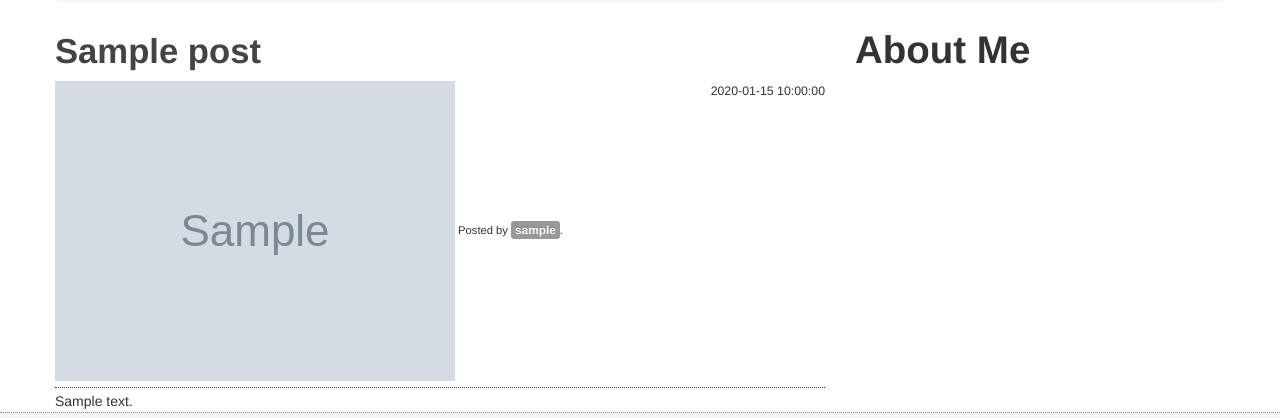
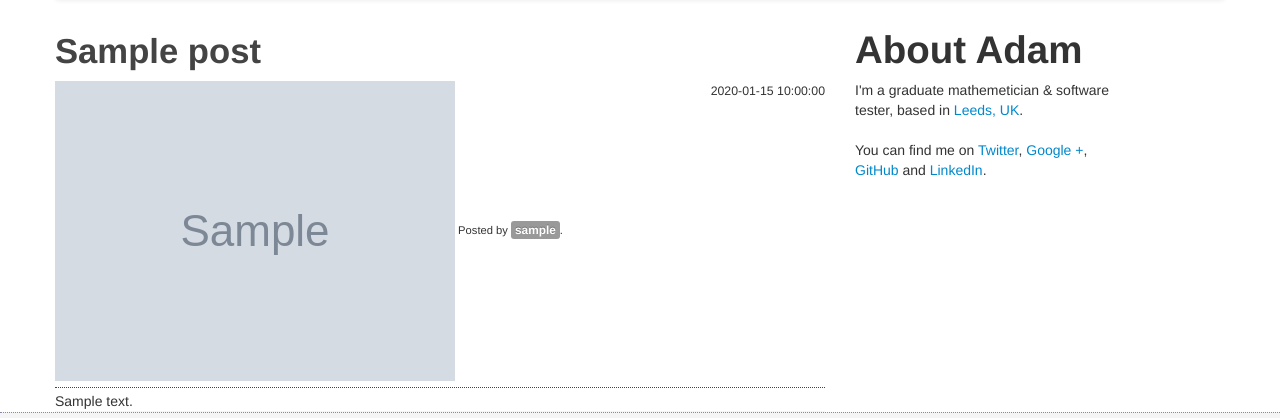
Before and after one commit to ant1441/flask-blog, a Python web app: template blog/templates/index.html in a window 1280 px wide. Shown: the part 42-460 px from the top of the page. Run offline with Jinja, Linux system fonts and the light colour scheme; the template is opened without the code that fills it: most values are stand-ins (such as "Sample title", 1, 10 or a date in 2020); grey boxes marked "Sample" are stand-in pictures; some libraries are stand-ins or nearby versions.

Commit message:
Add detail to about me section.

```diff
--- a/blog/templates/aboutMe.html
+++ /dev/null
@@ -1 +0,0 @@
-<h1>About Me</h1>
--- /dev/null
+++ b/blog/templates/aboutme.html
@@ -0,0 +1,8 @@
+<h1>About Adam</h1>
+
+<span>I'm a graduate mathemetician &amp; software tester, based in <a href="https://maps.google.co.uk/maps?q=Leeds">Leeds, UK</a>.</span>
+<br/><br/>
+<div>You can find me on <a href="https://twitter.com/ant1441">Twitter</a>,
+<a href="https://plus.google.com/114082814026245184396/">Google +</a>,
+<a href="https://github.com/ant1441">GitHub</a>
+and <a href="http://www.linkedin.com/profile/view?id=230909645">LinkedIn</a>.</div>
--- a/blog/templates/index.html
+++ b/blog/templates/index.html
@@ -15,7 +15,7 @@ Home
     </div>
     <div class=span3>
         <div id=sidebar>
-            {% include 'aboutMe.html' %}
+            {% include 'aboutme.html' %}
         </div>
     </div>
 </div>
```
